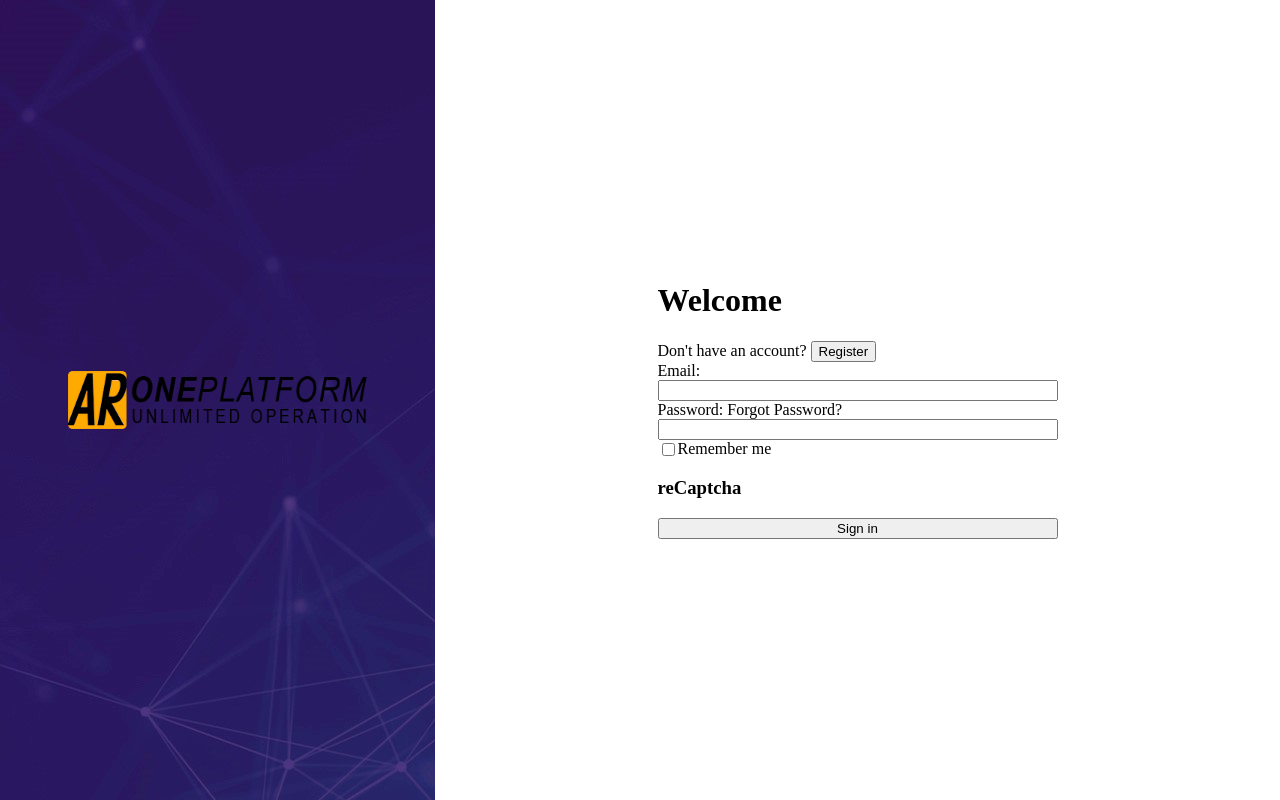
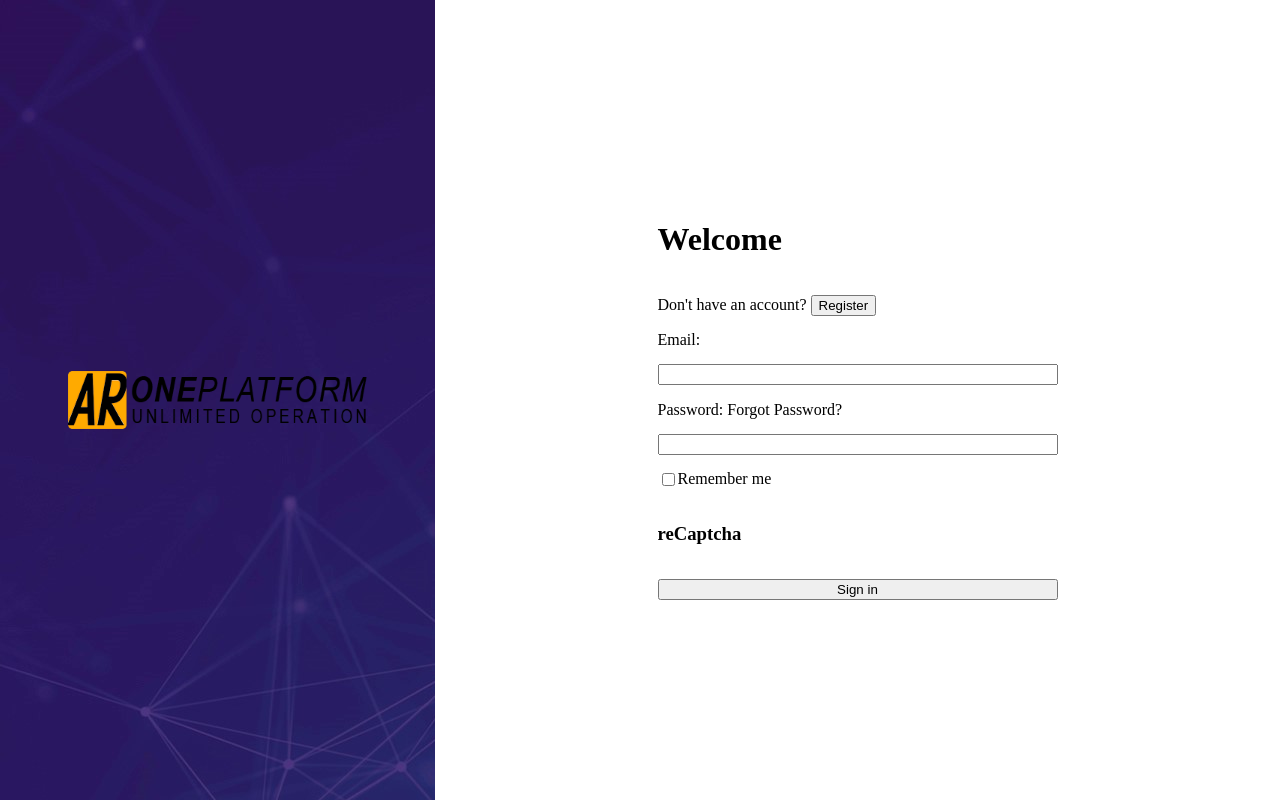
Before and after one commit to Tom-code124/autotuner, a Django app: page /app/login/ in a window 1280 px wide. Run offline with Django 4.2, Linux system fonts and the light colour scheme.

Commit message:
some cs fixes, closes #2

```diff
--- a/autoremover/customerapp/static/customerapp/styles/customer_login.css
+++ b/autoremover/customerapp/static/customerapp/styles/customer_login.css
@@ -21,12 +21,12 @@
 #login-form-container {
   width: 400px;
   padding: 20px;
+  height: 50%;
 }
 
 #signup-form-container {
   width: 400px;
   padding: 20px;
-  justify-content: center;
   height: 70%;
   display: none;
 }
@@ -34,3 +34,7 @@
 #signup-form {
   height: 100%;
 }
+
+#login-form {
+  height: 100%;
+}
--- a/autoremover/customerapp/templates/pages/customer_login.html
+++ b/autoremover/customerapp/templates/pages/customer_login.html
@@ -5,7 +5,7 @@
   </div>
   <div id="right_col">
     <div id="login-form-container">
-      <form class="column">
+      <form id="login-form" class="column apart-children">
         <h1>Welcome</h1>
         <span>
           Don't have an account?
@@ -26,7 +26,7 @@
         <button>Sign in</button>
       </form>
     </div>
-    <div id="signup-form-container" class="column">
+    <div id="signup-form-container">
       <form id="signup-form" class="column apart-children">
         <h1>Sign-up</h1>
         <span
```
